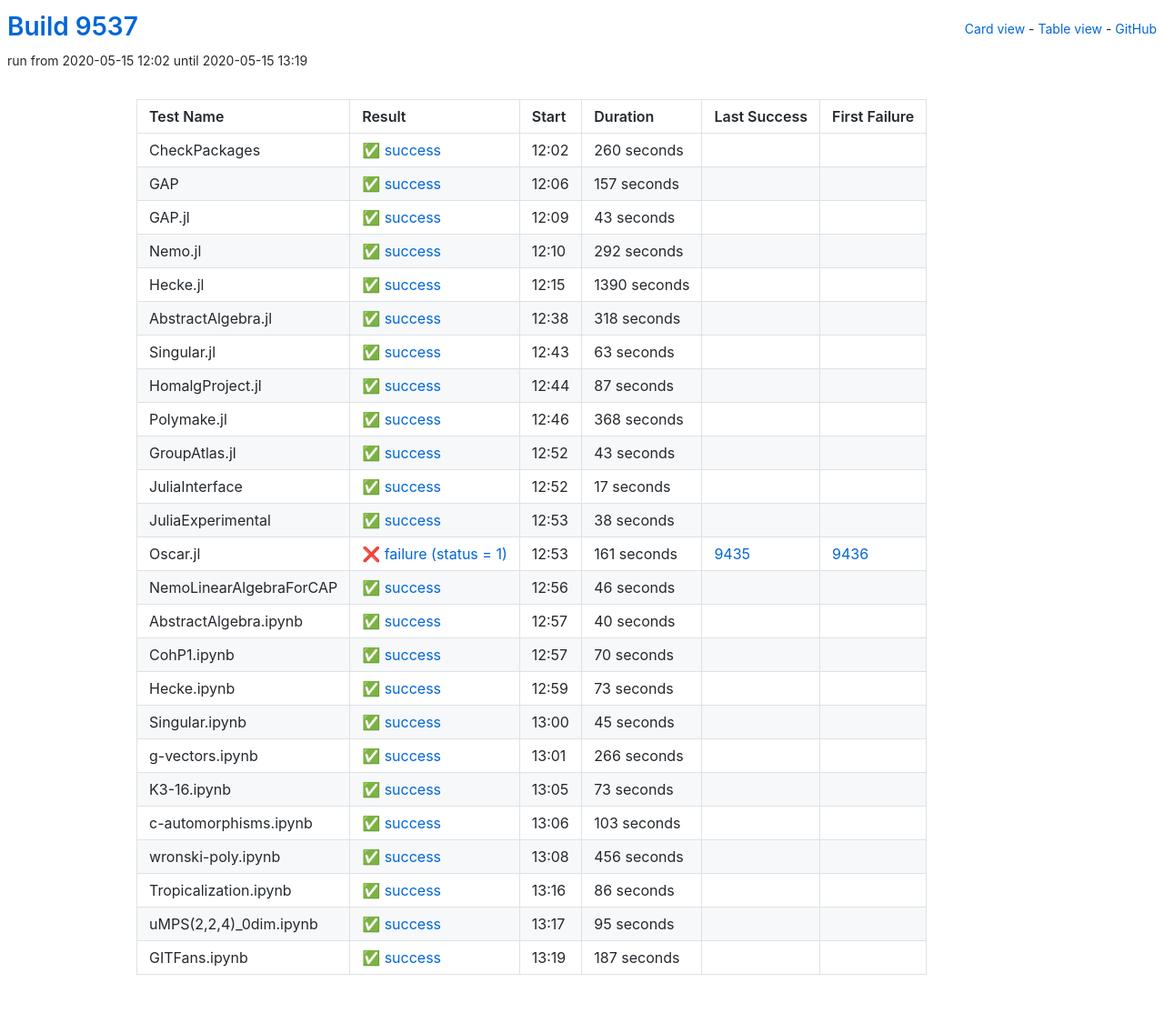
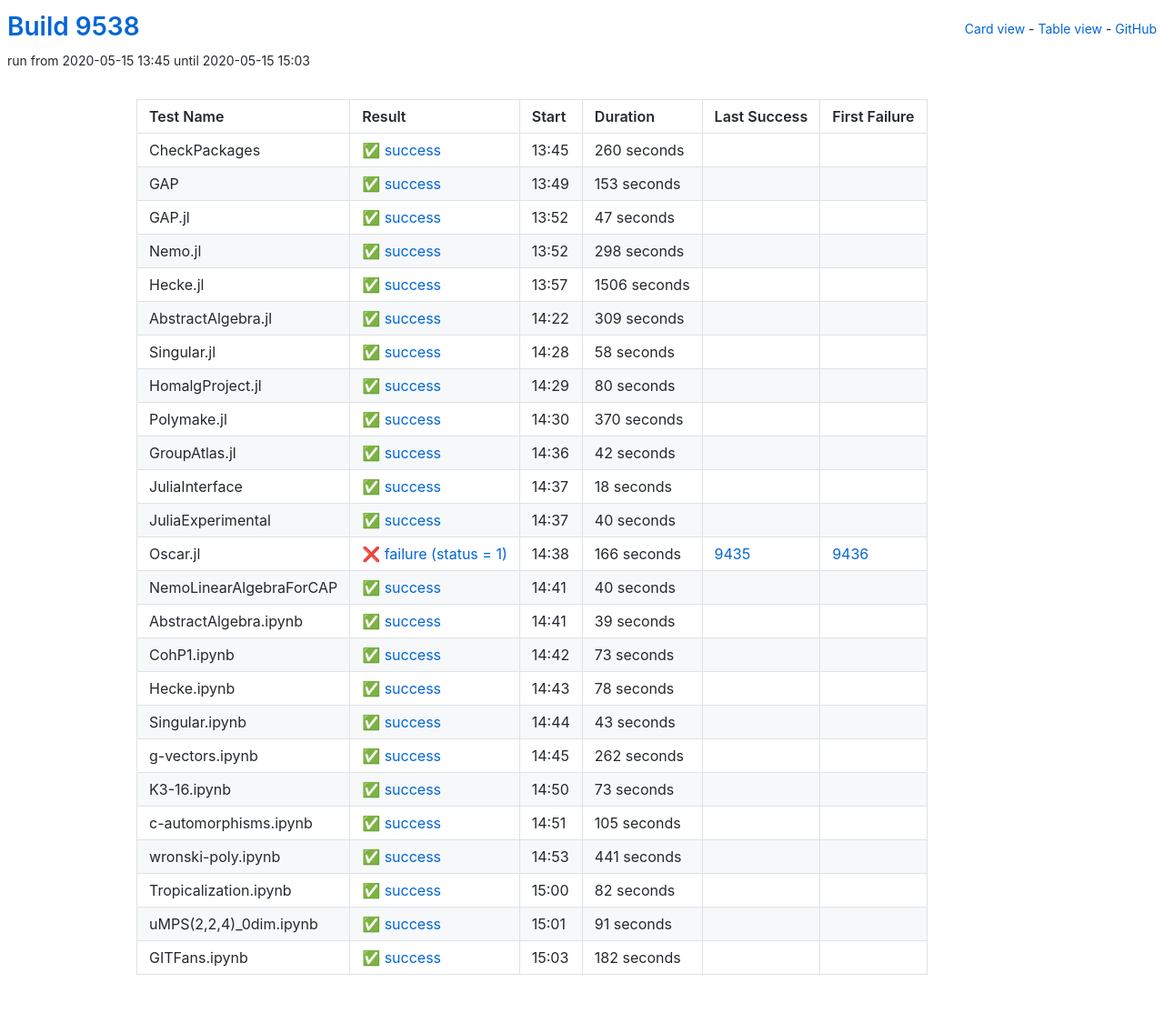
Before and after one commit to oscar-system/oscar-ci-status, a Jekyll site: the page built from table.html, in a window 1280 px wide. Shown: the whole page at 91% size. Built offline with Jekyll 4.4.1, drawn with Linux system fonts in a browser that asks for light colours.

Commit message:
Build 9538

```diff
--- a/_data/ci.yml
+++ b/_data/ci.yml
@@ -1,5 +1,5 @@
-build: 9537
-build_url: https://oscarci.mathematik.uni-kl.de/job/oscar/9537/
+build: 9538
+build_url: https://oscarci.mathematik.uni-kl.de/job/oscar/9538/
 job: oscar
 tests:
 - duration: 260
@@ -9,225 +9,225 @@ tests:
   id: checkpackages
   last_success: false
   last_success_url: null
-  log: https://oscarci.mathematik.uni-kl.de/job/oscar/9537/artifact/logs/build-9537/CheckPackages.log
+  log: https://oscarci.mathematik.uni-kl.de/job/oscar/9538/artifact/logs/build-9538/CheckPackages.log
   name: CheckPackages
-  start: 2020-05-15 12:02
+  start: 2020-05-15 13:45
   status: success
   success: true
-- duration: 157
+- duration: 153
   exitcode: 0
   first_failure: false
   first_failure_url: null
   id: gap
   last_success: false
   last_success_url: null
-  log: https://oscarci.mathematik.uni-kl.de/job/oscar/9537/artifact/logs/build-9537/GAP.log
+  log: https://oscarci.mathematik.uni-kl.de/job/oscar/9538/artifact/logs/build-9538/GAP.log
   name: GAP
-  start: 2020-05-15 12:06
+  start: 2020-05-15 13:49
+  status: success
+  success: true
+- duration: 47
+  exitcode: 0
+  first_failure: false
+  first_failure_url: null
+  id: gap-jl
+  last_success: false
+  last_success_url: null
+  log: https://oscarci.mathematik.uni-kl.de/job/oscar/9538/artifact/logs/build-9538/GAP.jl.log
+  name: GAP.jl
+  start: 2020-05-15 13:52
+  status: success
+  success: true
+- duration: 298
+  exitcode: 0
+  first_failure: false
+  first_failure_url: null
+  id: nemo-jl
+  last_success: false
+  last_success_url: null
+  log: https://oscarci.mathematik.uni-kl.de/job/oscar/9538/artifact/logs/build-9538/Nemo.jl.log
+  name: Nemo.jl
+  start: 2020-05-15 13:52
+  status: success
+  success: true
+- duration: 1506
+  exitcode: 0
+  first_failure: false
+  first_failure_url: null
+  id: hecke-jl
+  last_success: false
+  last_success_url: null
+  log: https://oscarci.mathematik.uni-kl.de/job/oscar/9538/artifact/logs/build-9538/Hecke.jl.log
+  name: Hecke.jl
+  start: 2020-05-15 13:57
+  status: success
+  success: true
+- duration: 309
+  exitcode: 0
+  first_failure: false
+  first_failure_url: null
+  id: abstractalgebra-jl
+  last_success: false
+  last_success_url: null
+  log: https://oscarci.mathematik.uni-kl.de/job/oscar/9538/artifact/logs/build-9538/AbstractAlgebra.jl.log
+  name: AbstractAlgebra.jl
+  start: 2020-05-15 14:22
+  status: success
+  success: true
+- duration: 58
+  exitcode: 0
+  first_failure: false
+  first_failure_url: null
+  id: singular-jl
+  last_success: false
+  last_success_url: null
+  log: https://oscarci.mathematik.uni-kl.de/job/oscar/9538/artifact/logs/build-9538/Singular.jl.log
+  name: Singular.jl
+  start: 2020-05-15 14:28
+  status: success
+  success: true
+- duration: 80
+  exitcode: 0
+  first_failure: false
+  first_failure_url: null
+  id: homalgproject-jl
+  last_success: false
+  last_success_url: null
+  log: https://oscarci.mathematik.uni-kl.de/job/oscar/9538/artifact/logs/build-9538/HomalgProject.jl.log
+  name: HomalgProject.jl
+  start: 2020-05-15 14:29
+  status: success
+  success: true
+- duration: 370
+  exitcode: 0
+  first_failure: false
+  first_failure_url: null
+  id: polymake-jl
+  last_success: false
+  last_success_url: null
+  log: https://oscarci.mathematik.uni-kl.de/job/oscar/9538/artifact/logs/build-9538/Polymake.jl.log
+  name: Polymake.jl
+  start: 2020-05-15 14:30
+  status: success
+  success: true
+- duration: 42
+  exitcode: 0
+  first_failure: false
+  first_failure_url: null
+  id: groupatlas-jl
+  last_success: false
+  last_success_url: null
+  log: https://oscarci.mathematik.uni-kl.de/job/oscar/9538/artifact/logs/build-9538/GroupAtlas.jl.log
+  name: GroupAtlas.jl
+  start: 2020-05-15 14:36
+  status: success
+  success: true
+- duration: 18
+  exitcode: 0
+  first_failure: false
+  first_failure_url: null
+  id: juliainterface
+  last_success: false
+  last_success_url: null
+  log: https://oscarci.mathematik.uni-kl.de/job/oscar/9538/artifact/logs/build-9538/JuliaInterface.log
+  name: JuliaInterface
+  start: 2020-05-15 14:37
+  status: success
+  success: true
+- duration: 40
+  exitcode: 0
+  first_failure: false
+  first_failure_url: null
+  id: juliaexperimental
+  last_success: false
+  last_success_url: null
+  log: https://oscarci.mathematik.uni-kl.de/job/oscar/9538/artifact/logs/build-9538/JuliaExperimental.log
+  name: JuliaExperimental
+  start: 2020-05-15 14:37
+  status: success
+  success: true
+- duration: 166
+  exitcode: 1
+  first_failure: 9436
+  first_failure_url: https://oscarci.mathematik.uni-kl.de/job/oscar/9436/
+  id: oscar-jl
+  last_success: 9435
+  last_success_url: https://oscarci.mathematik.uni-kl.de/job/oscar/9435/
+  log: https://oscarci.mathematik.uni-kl.de/job/oscar/9538/artifact/logs/build-9538/Oscar.jl.log
+  name: Oscar.jl
+  start: 2020-05-15 14:38
+  status: failure
+  success: false
+- duration: 40
+  exitcode: 0
+  first_failure: false
+  first_failure_url: null
+  id: nemolinearalgebraforcap
+  last_success: false
+  last_success_url: null
+  log: https://oscarci.mathematik.uni-kl.de/job/oscar/9538/artifact/logs/build-9538/NemoLinearAlgebraForCAP.log
+  name: NemoLinearAlgebraForCAP
+  start: 2020-05-15 14:41
+  status: success
+  success: true
+- duration: 39
+  exitcode: 0
+  first_failure: false
+  first_failure_url: null
+  id: abstractalgebra-ipynb
+  last_success: false
+  last_success_url: null
+  log: https://oscarci.mathematik.uni-kl.de/job/oscar/9538/artifact/logs/build-9538/AbstractAlgebra.ipynb.log
+  name: AbstractAlgebra.ipynb
+  start: 2020-05-15 14:41
+  status: success
+  success: true
+- duration: 73
+  exitcode: 0
+  first_failure: false
+  first_failure_url: null
+  id: cohp1-ipynb
+  last_success: false
+  last_success_url: null
+  log: https://oscarci.mathematik.uni-kl.de/job/oscar/9538/artifact/logs/build-9538/CohP1.ipynb.log
+  name: CohP1.ipynb
+  start: 2020-05-15 14:42
+  status: success
+  success: true
+- duration: 78
+  exitcode: 0
+  first_failure: false
+  first_failure_url: null
+  id: hecke-ipynb
+  last_success: false
+  last_success_url: null
+  log: https://oscarci.mathematik.uni-kl.de/job/oscar/9538/artifact/logs/build-9538/Hecke.ipynb.log
+  name: Hecke.ipynb
+  start: 2020-05-15 14:43
   status: success
   success: true
 - duration: 43
   exitcode: 0
   first_failure: false
   first_failure_url: null
-  id: gap-jl
-  last_success: false
-  last_success_url: null
-  log: https://oscarci.mathematik.uni-kl.de/job/oscar/9537/artifact/logs/build-9537/GAP.jl.log
-  name: GAP.jl
-  start: 2020-05-15 12:09
-  status: success
-  success: true
-- duration: 292
-  exitcode: 0
-  first_failure: false
-  first_failure_url: null
-  id: nemo-jl
-  last_success: false
-  last_success_url: null
-  log: https://oscarci.mathematik.uni-kl.de/job/oscar/9537/artifact/logs/build-9537/Nemo.jl.log
-  name: Nemo.jl
-  start: 2020-05-15 12:10
-  status: success
-  success: true
-- duration: 1390
-  exitcode: 0
-  first_failure: false
-  first_failure_url: null
-  id: hecke-jl
-  last_success: false
-  last_success_url: null
-  log: https://oscarci.mathematik.uni-kl.de/job/oscar/9537/artifact/logs/build-9537/Hecke.jl.log
-  name: Hecke.jl
-  start: 2020-05-15 12:15
-  status: success
-  success: true
-- duration: 318
-  exitcode: 0
-  first_failure: false
-  first_failure_url: null
-  id: abstractalgebra-jl
-  last_success: false
-  last_success_url: null
-  log: https://oscarci.mathematik.uni-kl.de/job/oscar/9537/artifact/logs/build-9537/AbstractAlgebra.jl.log
-  name: AbstractAlgebra.jl
-  start: 2020-05-15 12:38
-  status: success
-  success: true
-- duration: 63
-  exitcode: 0
-  first_failure: false
-  first_failure_url: null
-  id: singular-jl
-  last_success: false
-  last_success_url: null
-  log: https://oscarci.mathematik.uni-kl.de/job/oscar/9537/artifact/logs/build-9537/Singular.jl.log
-  name: Singular.jl
-  start: 2020-05-15 12:43
-  status: success
-  success: true
-- duration: 87
-  exitcode: 0
-  first_failure: false
-  first_failure_url: null
-  id: homalgproject-jl
-  last_success: false
-  last_success_url: null
-  log: https://oscarci.mathematik.uni-kl.de/job/oscar/9537/artifact/logs/build-9537/HomalgProject.jl.log
-  name: HomalgProject.jl
-  start: 2020-05-15 12:44
-  status: success
-  success: true
-- duration: 368
-  exitcode: 0
-  first_failure: false
-  first_failure_url: null
-  id: polymake-jl
-  last_success: false
-  last_success_url: null
-  log: https://oscarci.mathematik.uni-kl.de/job/oscar/9537/artifact/logs/build-9537/Polymake.jl.log
-  name: Polymake.jl
-  start: 2020-05-15 12:46
-  status: success
-  success: true
-- duration: 43
-  exitcode: 0
-  first_failure: false
-  first_failure_url: null
-  id: groupatlas-jl
-  last_success: false
-  last_success_url: null
-  log: https://oscarci.mathematik.uni-kl.de/job/oscar/9537/artifact/logs/build-9537/GroupAtlas.jl.log
-  name: GroupAtlas.jl
-  start: 2020-05-15 12:52
-  status: success
-  success: true
-- duration: 17
-  exitcode: 0
-  first_failure: false
-  first_failure_url: null
-  id: juliainterface
-  last_success: false
-  last_success_url: null
-  log: https://oscarci.mathematik.uni-kl.de/job/oscar/9537/artifact/logs/build-9537/JuliaInterface.log
-  name: JuliaInterface
-  start: 2020-05-15 12:52
-  status: success
-  success: true
-- duration: 38
-  exitcode: 0
-  first_failure: false
-  first_failure_url: null
-  id: juliaexperimental
-  last_success: false
-  last_success_url: null
-  log: https://oscarci.mathematik.uni-kl.de/job/oscar/9537/artifact/logs/build-9537/JuliaExperimental.log
-  name: JuliaExperimental
-  start: 2020-05-15 12:53
-  status: success
-  success: true
-- duration: 161
-  exitcode: 1
-  first_failure: 9436
-  first_failure_url: https://oscarci.mathematik.uni-kl.de/job/oscar/9436/
-  id: oscar-jl
-  last_success: 9435
-  last_success_url: https://oscarci.mathematik.uni-kl.de/job/oscar/9435/
-  log: https://oscarci.mathematik.uni-kl.de/job/oscar/9537/artifact/logs/build-9537/Oscar.jl.log
-  name: Oscar.jl
-  start: 2020-05-15 12:53
-  status: failure
-  success: false
-- duration: 46
-  exitcode: 0
-  first_failure: false
-  first_failure_url: null
-  id: nemolinearalgebraforcap
-  last_success: false
-  last_success_url: null
-  log: https://oscarci.mathematik.uni-kl.de/job/oscar/9537/artifact/logs/build-9537/NemoLinearAlgebraForCAP.log
-  name: NemoLinearAlgebraForCAP
-  start: 2020-05-15 12:56
-  status: success
-  success: true
-- duration: 40
-  exitcode: 0
-  first_failure: false
-  first_failure_url: null
-  id: abstractalgebra-ipynb
-  last_success: false
-  last_success_url: null
-  log: https://oscarci.mathematik.uni-kl.de/job/oscar/9537/artifact/logs/build-9537/AbstractAlgebra.ipynb.log
-  name: AbstractAlgebra.ipynb
-  start: 2020-05-15 12:57
-  status: success
-  success: true
-- duration: 70
-  exitcode: 0
-  first_failure: false
-  first_failure_url: null
-  id: cohp1-ipynb
-  last_success: false
-  last_success_url: null
-  log: https://oscarci.mathematik.uni-kl.de/job/oscar/9537/artifact/logs/build-9537/CohP1.ipynb.log
-  name: CohP1.ipynb
-  start: 2020-05-15 12:57
-  status: success
-  success: true
-- duration: 73
-  exitcode: 0
-  first_failure: false
-  first_failure_url: null
-  id: hecke-ipynb
-  last_success: false
-  last_success_url: null
-  log: https://oscarci.mathematik.uni-kl.de/job/oscar/9537/artifact/logs/build-9537/Hecke.ipynb.log
-  name: Hecke.ipynb
-  start: 2020-05-15 12:59
-  status: success
-  success: true
-- duration: 45
-  exitcode: 0
-  first_failure: false
-  first_failure_url: null
   id: singular-ipynb
   last_success: false
   last_success_url: null
-  log: https://oscarci.mathematik.uni-kl.de/job/oscar/9537/artifact/logs/build-9537/Singular.ipynb.log
+  log: https://oscarci.mathematik.uni-kl.de/job/oscar/9538/artifact/logs/build-9538/Singular.ipynb.log
   name: Singular.ipynb
-  start: 2020-05-15 13:00
+  start: 2020-05-15 14:44
   status: success
   success: true
-- duration: 266
+- duration: 262
   exitcode: 0
   first_failure: false
   first_failure_url: null
   id: g-vectors-ipynb
   last_success: false
   last_success_url: null
-  log: https://oscarci.mathematik.uni-kl.de/job/oscar/9537/artifact/logs/build-9537/g-vectors.ipynb.log
+  log: https://oscarci.mathematik.uni-kl.de/job/oscar/9538/artifact/logs/build-9538/g-vectors.ipynb.log
   name: g-vectors.ipynb
-  start: 2020-05-15 13:01
+  start: 2020-05-15 14:45
   status: success
   success: true
 - duration: 73
@@ -237,68 +237,68 @@ tests:
   id: k3-16-ipynb
   last_success: false
   last_success_url: null
-  log: https://oscarci.mathematik.uni-kl.de/job/oscar/9537/artifact/logs/build-9537/K3-16.ipynb.log
+  log: https://oscarci.mathematik.uni-kl.de/job/oscar/9538/artifact/logs/build-9538/K3-16.ipynb.log
   name: K3-16.ipynb
-  start: 2020-05-15 13:05
+  start: 2020-05-15 14:50
   status: success
   success: true
-- duration: 103
+- duration: 105
   exitcode: 0
   first_failure: false
   first_failure_url: null
   id: c-automorphisms-ipynb
   last_success: false
   last_success_url: null
-  log: https://oscarci.mathematik.uni-kl.de/job/oscar/9537/artifact/logs/build-9537/c-automorphisms.ipynb.log
+  log: https://oscarci.mathematik.uni-kl.de/job/oscar/9538/artifact/logs/build-9538/c-automorphisms.ipynb.log
   name: c-automorphisms.ipynb
-  start: 2020-05-15 13:06
+  start: 2020-05-15 14:51
   status: success
   success: true
-- duration: 456
+- duration: 441
   exitcode: 0
   first_failure: false
   first_failure_url: null
   id: wronski-poly-ipynb
   last_success: false
   last_success_url: null
-  log: https://oscarci.mathematik.uni-kl.de/job/oscar/9537/artifact/logs/build-9537/wronski-poly.ipynb.log
+  log: https://oscarci.mathematik.uni-kl.de/job/oscar/9538/artifact/logs/build-9538/wronski-poly.ipynb.log
   name: wronski-poly.ipynb
-  start: 2020-05-15 13:08
+  start: 2020-05-15 14:53
   status: success
   success: true
-- duration: 86
+- duration: 82
   exitcode: 0
   first_failure: false
   first_failure_url: null
   id: tropicalization-ipynb
   last_success: false
   last_success_url: null
-  log: https://oscarci.mathematik.uni-kl.de/job/oscar/9537/artifact/logs/build-9537/Tropicalization.ipynb.log
+  log: https://oscarci.mathematik.uni-kl.de/job/oscar/9538/artifact/logs/build-9538/Tropicalization.ipynb.log
   name: Tropicalization.ipynb
-  start: 2020-05-15 13:16
+  start: 2020-05-15 15:00
   status: success
   success: true
-- duration: 95
+- duration: 91
   exitcode: 0
   first_failure: false
   first_failure_url: null
   id: umps-2-2-4-0dim-ipynb
   last_success: false
   last_success_url: null
-  log: https://oscarci.mathematik.uni-kl.de/job/oscar/9537/artifact/logs/build-9537/uMPS-2-2-4-_0dim.ipynb.log
+  log: https://oscarci.mathematik.uni-kl.de/job/oscar/9538/artifact/logs/build-9538/uMPS-2-2-4-_0dim.ipynb.log
   name: uMPS(2,2,4)_0dim.ipynb
-  start: 2020-05-15 13:17
+  start: 2020-05-15 15:01
   status: success
   success: true
-- duration: 187
+- duration: 182
   exitcode: 0
   first_failure: false
   first_failure_url: null
   id: gitfans-ipynb
   last_success: false
   last_success_url: null
-  log: https://oscarci.mathematik.uni-kl.de/job/oscar/9537/artifact/logs/build-9537/GITFans.ipynb.log
+  log: https://oscarci.mathematik.uni-kl.de/job/oscar/9538/artifact/logs/build-9538/GITFans.ipynb.log
   name: GITFans.ipynb
-  start: 2020-05-15 13:19
+  start: 2020-05-15 15:03
   status: success
   success: true
```
Also changed, not shown: README.md.
